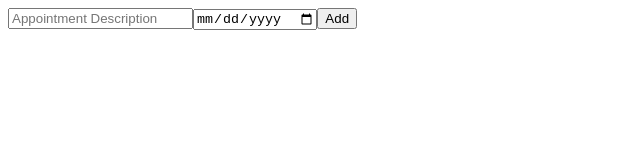
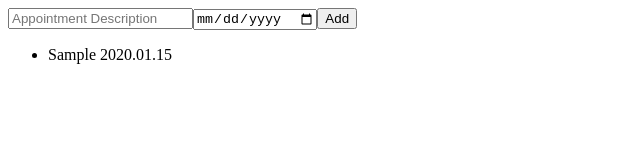
Before and after one commit to goyataiko/angular-appointment, an Angular app: page / in a window 1280 px wide. Both pictures are taken after typing "Sample", "2020-01-15" into the empty fields and a click on the button "Add". Shown: the top 160 px of the page, without its empty margins (0-640 px from the left). Built offline with nearby package versions, Linux system fonts and the light colour scheme.

Commit message:
21 ngFor

```diff
--- a/angular.json
+++ b/angular.json
@@ -94,5 +94,8 @@
         }
       }
     }
+  },
+  "cli": {
+    "analytics": false
   }
 }
--- a/src/app/appointment-list/appointment-list.component.html
+++ b/src/app/appointment-list/appointment-list.component.html
@@ -3,3 +3,9 @@
     <input [(ngModel)]="newAppointmentDate" type="date" placeholder="Appointment Date">
     <button (click)="addAppointment()">Add</button>
 </div>
+
+<ul>
+    <li *ngFor="let appintment of appointments">
+        {{appintment.title}} {{appintment.date | date:'yyyy.MM.dd'}}
+    </li>
+</ul>
--- a/src/app/appointment-list/appointment-list.component.ts
+++ b/src/app/appointment-list/appointment-list.component.ts
@@ -11,7 +11,7 @@ export class AppointmentListComponent {
   newAppointmentTitle : string = "";
   newAppointmentDate : Date = new Date;
 
-  appointment: Appointment[] =[]
+  appointments: Appointment[] =[]
 
   addAppointment(){
     //스페이스를 모두 뺸것의 길이가 0이 아님,      날짜가 존재함
@@ -21,13 +21,14 @@ export class AppointmentListComponent {
         title: this.newAppointmentTitle,
         date: this.newAppointmentDate
       }
-      // alert(this.newAppointmentDate)
-      this.appointment.push(newAppointment)
+
+      this.appointments.push(newAppointment)
 
       this.newAppointmentTitle="";
       this.newAppointmentDate=new Date();
 
-      alert(this.appointment.length)
+      // alert(this.appointment.length)
+
     }
   }
 }
```
